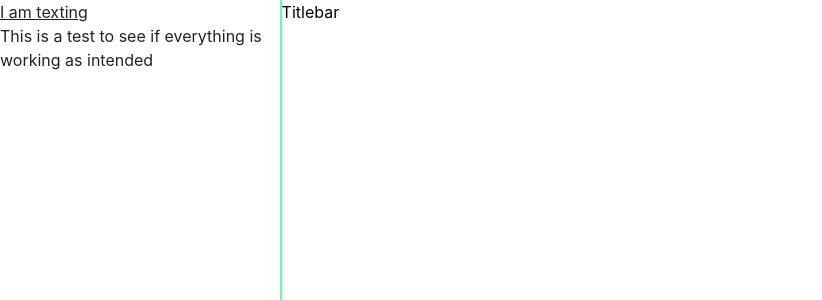
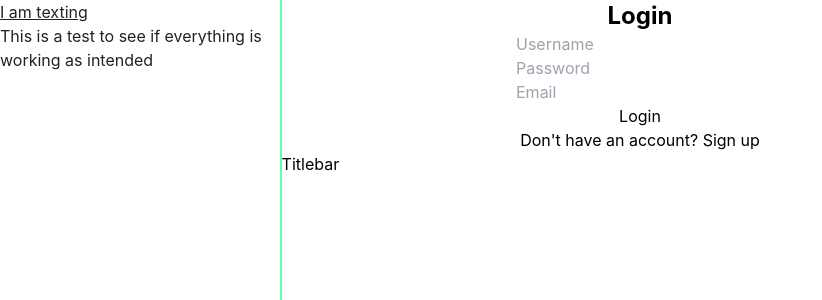
Before and after one commit to kevinliu399/QuickApply, a React (Create React App) app: page / in a window 1280 px wide. Shown: the top 300 px of the page, without its empty margins (0-822 px from the left). Built offline with nearby package versions, Linux system fonts and the light colour scheme.

Commit message:
created modal + styles

```diff
--- a/src/App.tsx
+++ b/src/App.tsx
@@ -2,11 +2,14 @@ import React from 'react';
 import logo from './logo.svg';
 import './App.css';
 import LayoutComponent from './components/LayoutComponent/LayoutComponent';
+import LoginModal from './modals/login';
 
 const App: React.FC = () => {
-  //this is a test comment
+
   return (
     <>
+      <LoginModal onClick={() => {}} password="" username="" email="" />
+
       <LayoutComponent />
     </>
   );
--- /dev/null
+++ b/src/modals/filter.tsx
@@ -0,0 +1,21 @@
+import React from 'react';
+
+type loginModalProps = {
+    onClick?: () => void;
+    password: string;
+    username: string;
+    email: string;
+}
+
+const loginModal: React.FC<loginModalProps> = ( {onClick, password, username, email} ) => {
+    return (
+        <div className="flex flex-col items-center justify-center">
+            <div className="flex flex-col items-center justify-center">
+                <h1 className="text-2xl font-bold">Login</h1>
+                <input type="text" placeholder="Username" value={username} onChange={(e) => {}} />
+                <input type="password" placeholder="Password" value={password} onChange={(e) => {}} />
+                <button onClick={onClick}>Login</button>
+            </div>
+        </div>
+    )
+}
--- /dev/null
+++ b/src/modals/login.tsx
@@ -0,0 +1,25 @@
+import React from 'react';
+
+type LoginModalProps = {
+    onClick?: () => void;
+    password: string;
+    username: string;
+    email: string;
+}
+
+const LoginModal: React.FC<LoginModalProps> = ( {onClick, password, username, email} ) => {
+    return (
+        <div className="flex flex-col items-center justify-center">
+            <div className="flex flex-col items-center justify-center">
+                <h1 className="text-2xl font-bold">Login</h1>
+                <input type="text" placeholder="Username" value={username} onChange={(e) => {}} />
+                <input type="password" placeholder="Password" value={password} onChange={(e) => {}} />
+                <input type="email" placeholder="Email" value={email} onChange={(e) => {}} />
+                <button onClick={onClick}>Login</button>
+                <p>Don't have an account? <a href="#">Sign up</a></p>
+            </div>
+        </div>
+    )
+}
+
+export default LoginModal
```
Also changed, not shown: src/modals/register.tsx (added).
